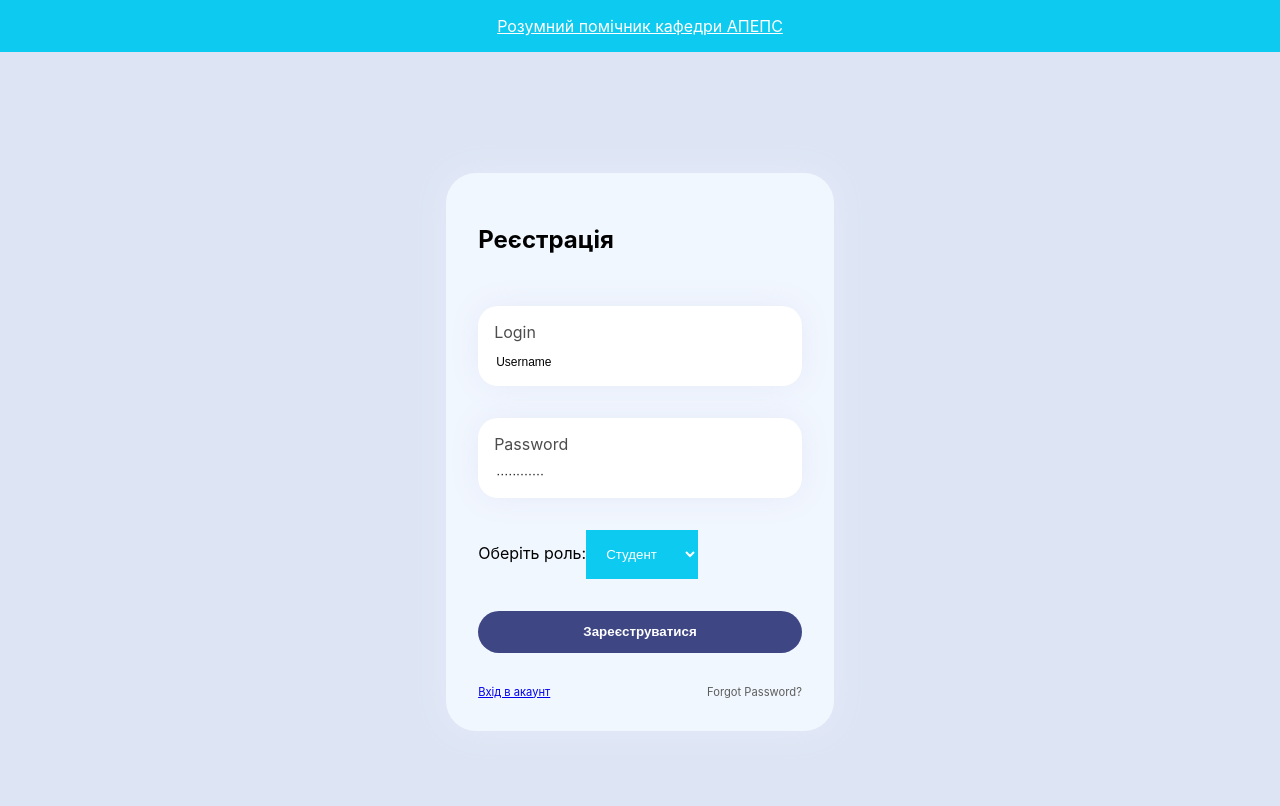
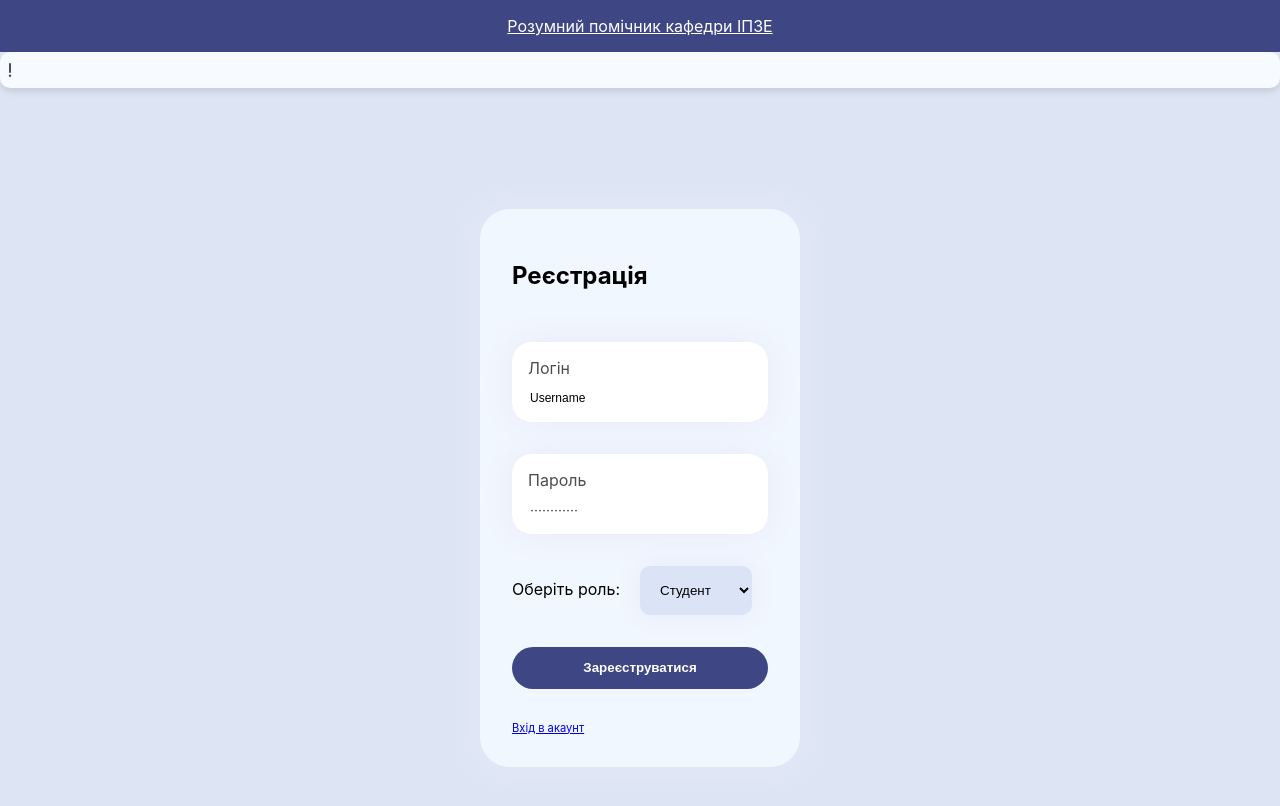
Before and after one commit to Yehorka/generative-ai-chatbot, a React (Create React App) app in the folder frontend/: page /users/register in a window 1280 px wide. Shown: the top 806 px of the page. Built offline with nearby package versions, Linux system fonts and the light colour scheme.

Commit message:
Error display settings

```diff
--- a/frontend/src/App.css
+++ b/frontend/src/App.css
@@ -15,13 +15,13 @@ body{background: #dde5f4;}
 
   top: 0;
   text-align: center;
-  background-color: #0dcaf0;
+  background-color: #3e4684;
 }
 .headline > a {
   color: #fff;
 }
 .chat-messages > div > button{
-background-color: #0dcaf0;
+background-color: #3e4684;
 color: #fff;
 border: 0;
 box-shadow: 0 4px 6px rgba(0, 0, 0, 0.1);
@@ -42,6 +42,13 @@ div.chat-ui > div:nth-child(1){
   transition: 0.5s ease;
 }
 
+.auth-error-message{
+  padding: 0.5em;
+  background-color: #f7faff;;
+  border-radius: 10px;
+  box-shadow: 0 4px 6px rgba(0, 0, 0, 0.1);
+  color:#4d4d4d;
+}
 
 .headline h1 {
   margin: 0;
@@ -66,7 +73,7 @@ div.chat-ui > div:nth-child(1){
 }
 
 .new-chat-button {
-  background-color: #0dcaf0;
+  background-color: #3e4684;
   color: white;
   border: none;
   padding: 1rem 1rem;
@@ -148,7 +155,7 @@ div.chat-ui > div:nth-child(1){
 .chat-input button {
   margin-left: 1rem;
   padding: 1rem 2rem;
-  background-color: #0dcaf0;
+  background-color: #3e4684;
   color: white;
   border: none;
   border-radius: 1.2rem;
@@ -275,12 +282,22 @@ div.chat-ui > div:nth-child(1){
 .logout{
   display: block;
   color: #ffff;
-  background-color: #0dcaf0;
+  background-color: #3e4684;
   padding: 10px;
   border-radius: 10px;
   cursor: pointer;
   transition: 0.5s ease;
 
+}
+#role{
+    background-color: rgb(219 228 246);;
+    color: black;
+    border: none;
+    border-radius: 10px;
+    padding: 1rem 1rem;
+    cursor: pointer;
+    box-shadow: 0 0 2em #e6e9f9;
+    margin-left: 20px;
 }
 .logout:hover{
   font-size: 1.1rem;
@@ -299,7 +316,7 @@ align-items: center;
 height: 100vh;
 }
 .screen-1 {
-
+  min-width: 20vw;
   background: #f1f7fe;
   padding: 2em;
   display: flex;
@@ -395,7 +412,7 @@ button {
 }
 
 select{
-  background-color: #0dcaf0;
+  background-color: #3e4684;
   color: white;
   border: none;
   padding: 1rem 1rem;
--- a/frontend/src/App.js
+++ b/frontend/src/App.js
@@ -6,6 +6,7 @@ import Register from './Register';
 import { AuthProvider } from './AuthContext';
 import Login from './Login';
 import "./App.css";
+import AuthErrorDisplay from './AuthErrorDisplay';
 
 axiosInstance.defaults.baseURL = "http://localhost:8090/api"
 
@@ -17,9 +18,9 @@ function App() {
         <AuthProvider>
 
           <div className="headline" >
-          <a href='/'>Розумний помічник кафедри АПЕПС</a>
+          <a href='/'>Розумний помічник кафедри ІПЗЕ</a>
         </div>
-
+        <AuthErrorDisplay/>
           <Router>
               <Routes>
                 <Route path="/" element={<HomePage />} />
--- a/frontend/src/AuthContext.js
+++ b/frontend/src/AuthContext.js
@@ -32,6 +32,7 @@ axiosInstance.interceptors.response.use(
             } catch (refreshError) {
                 console.log('Refresh token is invalid, logging out...');
                 isRefreshing = false;
+                localStorage.setItem('error','Помилка авторизації. Будь ласка, спробуйте увійти знову.');
                 handleLogout();
                 return Promise.reject(refreshError);
             }
@@ -80,6 +81,7 @@ export const AuthProvider = ({ children }) => {
     const logout = () => {
         handleLogout();
         setUser(null);
+        localStorage.setItem('error','Ви вийшли з акаунту, для користування програмою увійдіть знову.');
     };
 
     return (
--- /dev/null
+++ b/frontend/src/AuthErrorDisplay.js
@@ -0,0 +1,17 @@
+import React from 'react';
+import { useAuth } from './AuthContext';
+
+
+const AuthErrorDisplay = ({error, errorMessage }) => {
+
+    //if (!errorMessage) return null; // Якщо помилки немає, нічого не відображаємо
+
+    return (
+        <div className="auth-error-message">
+            <i class="fa-solid fa-exclamation"></i> {errorMessage}
+            {error}
+        </div>
+    );
+};
+
+export default AuthErrorDisplay;
--- a/frontend/src/Login.js
+++ b/frontend/src/Login.js
@@ -1,5 +1,6 @@
 import React, { useState } from 'react';
 import axiosInstance from './axiosInstance';
+import AuthErrorDisplay from './AuthErrorDisplay';
 
 function Login() {
     //const axios = useAxios();
@@ -8,10 +9,20 @@ function Login() {
         password: '',
         user_type: 'student'
     });
+    const [errorMessage, setErrorMessage] = useState('');
+    const error  = localStorage.getItem('error');
 
     const handleChange = (e) => {
         setUserData({ ...userData, [e.target.name]: e.target.value });
     };
+
+    function formatErrors(errorData) {
+      let errorMessages = [];
+      if (errorData.username || errorData.password) {
+          errorMessages.push("Невірний логін або пароль");
+      }
+      return errorMessages.join(' ');
+  }
 
     const handleSubmit = async (e) => {
         e.preventDefault();
@@ -24,7 +35,13 @@ function Login() {
             window.location.href = '/';
             // Redirect or handle response data
         } catch (error) {
-            console.error('Login error:', error.response);
+            console.error('Login error:', errorMessage);
+            if (error.response) {
+              setErrorMessage(formatErrors(error.response.data) || "Сталась невідома помилка");
+              localStorage.removeItem('error');
+          } else {
+              setErrorMessage('No response from server');
+          }
             // Handle errors here, e.g., show error message
         }
     };
@@ -35,23 +52,25 @@ function Login() {
         <div className="screen-1">
         <h2>Вхід в акаунт</h2>
   <div className="email">
-    <label for="email">Login</label>
+    <label for="email">Логін</label>
     <div className="sec-2">
       <ion-icon name="mail-outline"></ion-icon>
       <input type="text" name="username" value={userData.username} onChange={handleChange} placeholder="Логін"/>
     </div>
   </div>
   <div className="password">
-    <label for="password">Password</label>
+    <label for="password">Пароль</label>
     <div className="sec-2">
       <ion-icon name="lock-closed-outline"></ion-icon>
       <input className="pas" type="password" name="password" placeholder="···" value={userData.password} onChange={handleChange}/>
       <ion-icon className="show-hide" name="eye-outline"></ion-icon>
     </div>
+
   </div>
+  <AuthErrorDisplay error={error} errorMessage={errorMessage} />
   <button className="login">Ввійти </button>
 
-  <div className="footer1"><span><a href='/users/register'>Зареєструватися</a></span><span>Forgot Password?</span></div>
+  <div className="footer1"><span><a href='/users/register'>Зареєструватися</a></span><span></span></div>
 
 </div>
 </form>
--- a/frontend/src/Register.js
+++ b/frontend/src/Register.js
@@ -17,11 +17,13 @@ function Register() {
         e.preventDefault();
         try {
             const response = await axiosInstance.post('http://localhost:8090/api/users/register/', userData);
+            console.log('User registered:', response.data);
+
             const response2 = await axiosInstance.post('http://localhost:8090/api/users/token/', userData);
 
             localStorage.setItem('accessToken', response2.data.access);
             localStorage.setItem('refreshToken', response2.data.refresh);
-            console.log('User registered:', response.data);
+
             console.log('User logged in:', response2.data);
             window.location.href = '/';
 
@@ -39,14 +41,14 @@ function Register() {
         <div className="screen-1">
         <h2>Реєстрація</h2>
   <div className="email">
-    <label for="email">Login</label>
+    <label for="email">Логін</label>
     <div className="sec-2">
       <ion-icon name="mail-outline"></ion-icon>
       <input type="text" name="username" value={userData.username} onChange={handleChange} placeholder="Username"/>
     </div>
   </div>
   <div className="password">
-    <label for="password">Password</label>
+    <label for="password">Пароль</label>
     <div className="sec-2">
       <ion-icon name="lock-closed-outline"></ion-icon>
       <input className="pas" type="password" name="password" placeholder="············" value={userData.password} onChange={handleChange}/>
@@ -58,14 +60,14 @@ function Register() {
 
   <div className="type">
     <label htmlFor="role">Оберіть роль:</label>
-                <select id="role" name="user_type" value={userData.user_type} onChange={handleChange}>
+                <select id="role" type="user_type" name="user_type" value={userData.user_type} onChange={handleChange}>
                     <option value="student">Студент</option>
                     <option value="teacher">Викладач</option>
                 </select>
                 </div>
   <button className="login">Зареєструватися</button>
 
-  <div className="footer1"><span><a href='/users/login'>Вхід в акаунт</a></span><span>Forgot Password?</span></div>
+  <div className="footer1"><span><a href='/users/login'>Вхід в акаунт</a></span></div>
 
 </div>
 </form>
```
